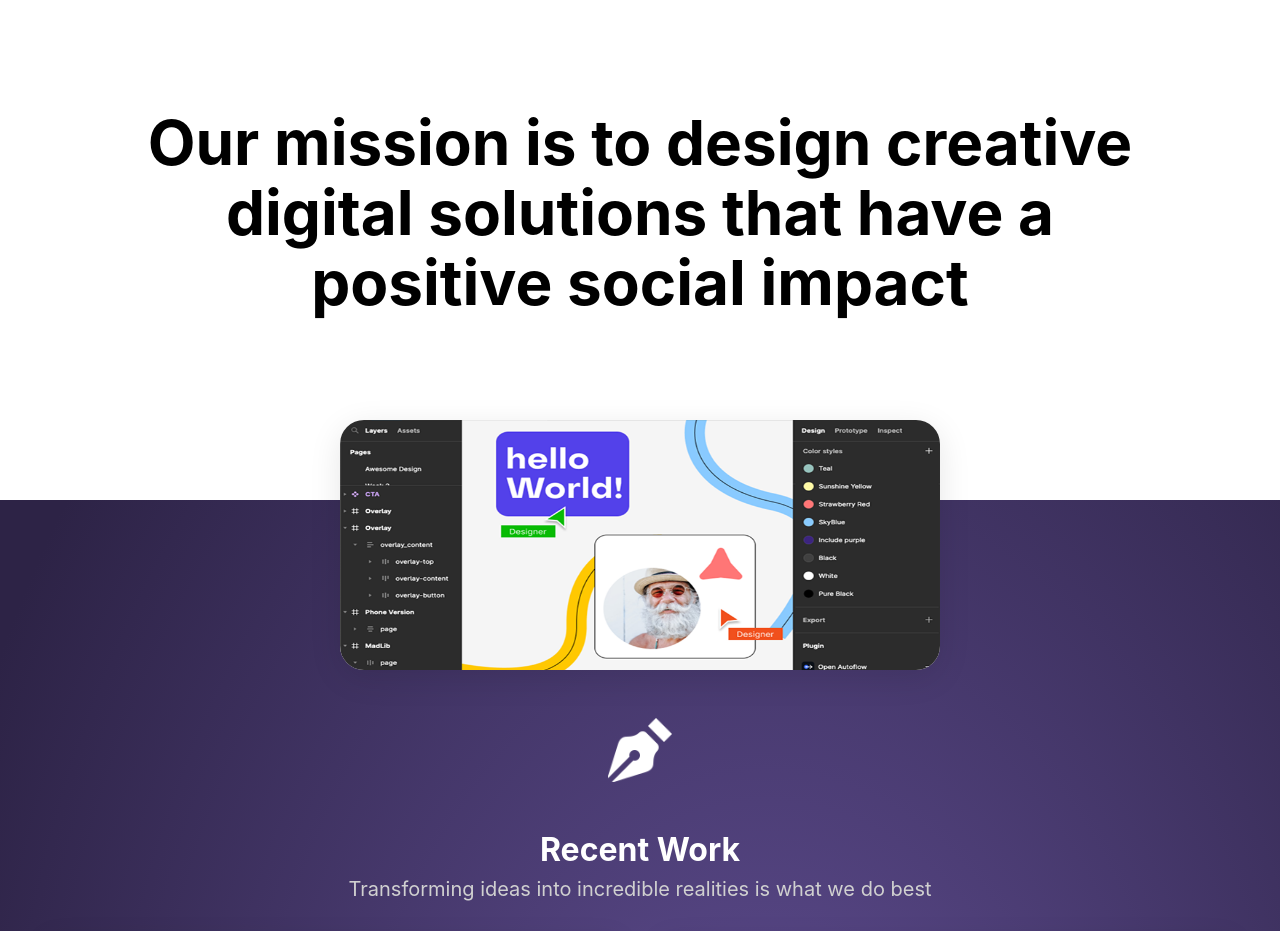
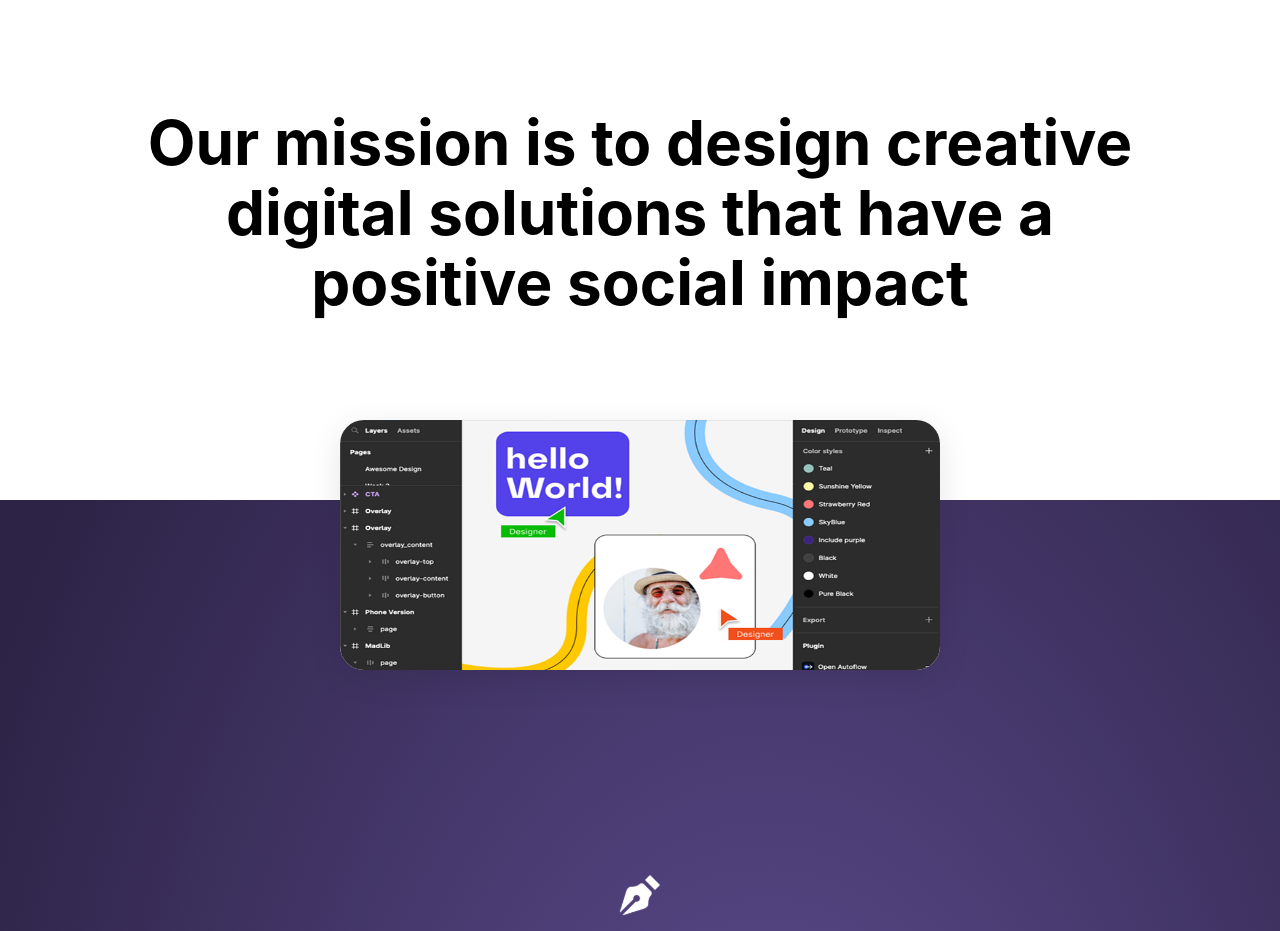
Before and after one commit to munneth/week1-takehome, a Next.js app: page / in a window 1280 px wide. Shown: the top 931 px of the page. Built offline with nearby package versions, Linux system fonts and the light colour scheme.

Commit message:
Update home page styles: adjust pen icon size, enhance typography, and update links in recent work component

```diff
--- a/src/app/(pages)/(home)/page.jsx
+++ b/src/app/(pages)/(home)/page.jsx
@@ -30,8 +30,8 @@ export default function Home() {
           <Image
             src="/Pen.svg"
             alt="Pen Icon"
-            width={80}
-            height={80}
+            width={50}
+            height={50}
             className={styles.pen}
           />
         </div>
--- a/src/app/(pages)/(home)/page.module.scss
+++ b/src/app/(pages)/(home)/page.module.scss
@@ -171,6 +171,7 @@ a.secondary {
   justify-content: center;
   align-items: center;
   margin-bottom: 0.5rem;
+  margin-top: 10rem;
 }
 
 .pen {
@@ -180,10 +181,10 @@ a.secondary {
 
 .subheading {
   font-family: Inter, sans-serif;
-  font-size: 2rem;
+  font-size: 2.25rem;
   font-weight: 700;
   text-align: center;
-  margin-bottom: 0.5rem;
+  margin-bottom: 2rem;
   margin-top: 2rem;
   color: #fff;
   @include phone {
@@ -194,7 +195,7 @@ a.secondary {
 
 .subtitle {
   font-family: Inter, sans-serif;
-  font-size: 1.25rem;
+  font-size: 2rem;
   font-weight: 400;
   text-align: center;
   margin-bottom: 2rem;
--- a/src/app/(pages)/_components/recentWorkComponent.jsx
+++ b/src/app/(pages)/_components/recentWorkComponent.jsx
@@ -8,7 +8,7 @@ const cards = [
     title: "IELC Tutoring",
     description:
       "Website and brand identity project for the Interactive Elementary Learning Center to boost credibility and increase participation in their free 7-week summer program.",
-    link: "https://www.google.com",
+    link: "https://www.ielctutoring.com/",
   },
   {
     quarter: "FALL/WINTER 2023",
@@ -16,7 +16,7 @@ const cards = [
     title: "Bloom and Vine",
     description:
       "Website project for Bloom and Vine a boutique floral design studio located in Northern California. Bloom and Vine strives to make every event unforgettable.",
-    link: "https://www.google.com",
+    link: "https://www.bloomandvine.net/",
   },
   {
     quarter: "WINTER/SPRING 2022",
@@ -24,7 +24,7 @@ const cards = [
     title: "New Vietnam Studies Initiative",
     description:
       "We developed the website for NVSI, promoting research and collaboration in fields related to contemporary Vietnam's economic, political, and cultural development.",
-    link: "https://www.google.com",
+    link: "https://newvietnam.ucdavis.edu/",
   },
   {
     quarter: "FALL/WINTER 2021",
@@ -32,7 +32,7 @@ const cards = [
     title: "ONELOOP",
     description:
       "Oneloop is a team of graduate and undergraduate students at UCD. They design and build a Hyperloop pod to compete in SpaceX's annual Hyperloop competition.",
-    link: "https://www.google.com",
+    link: "https://davishyperloop.com/",
   },
 ];
 
```
